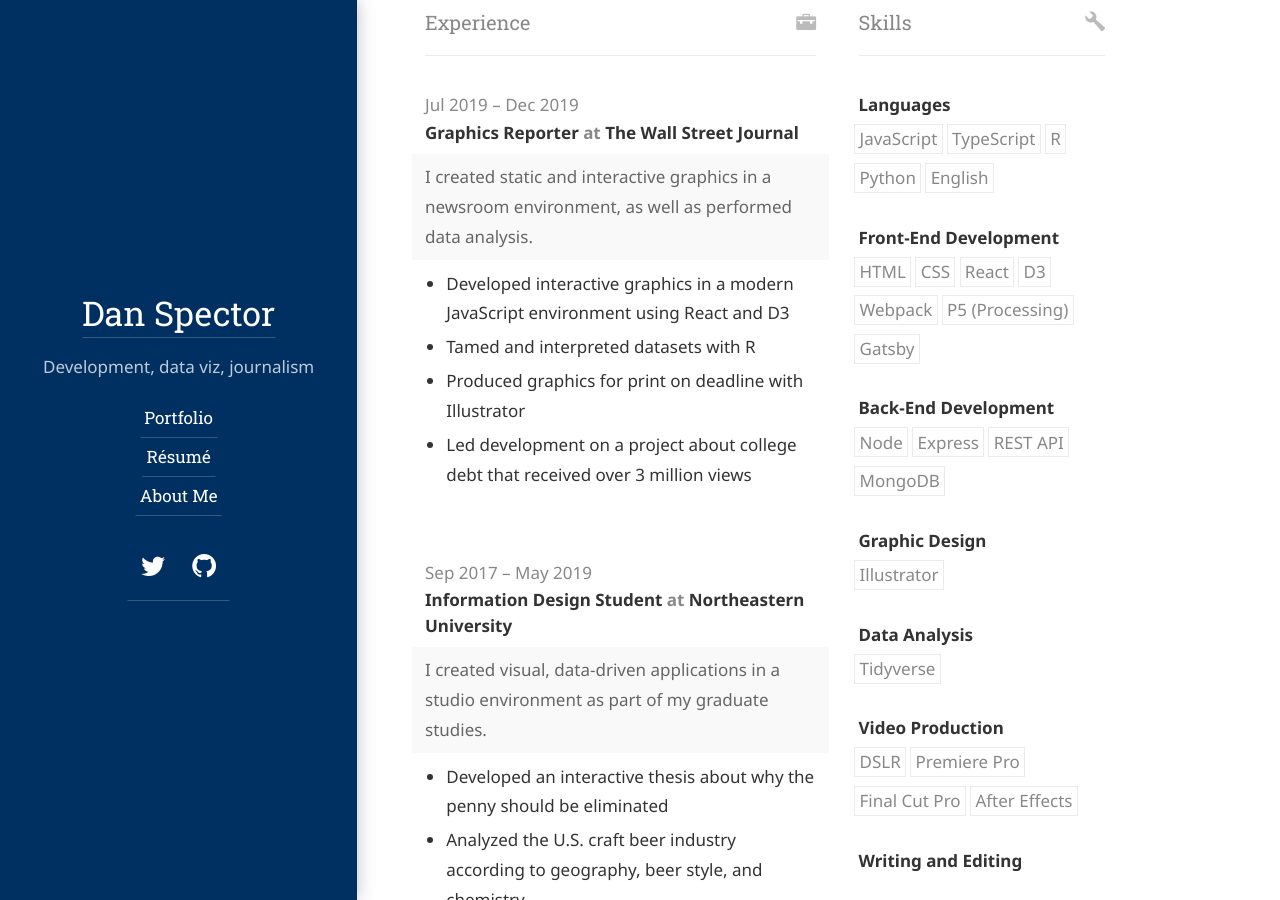
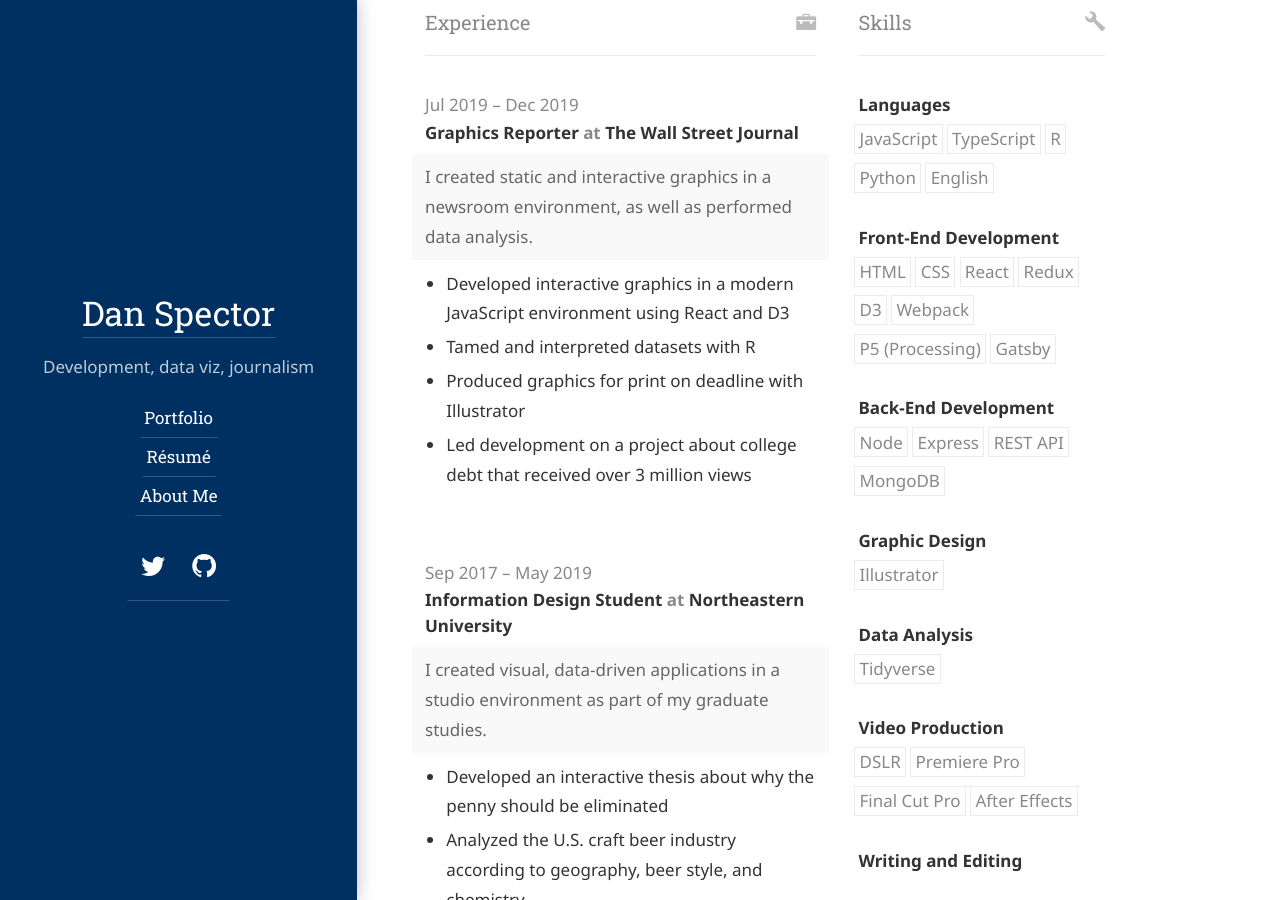
Before and after one commit to inspectordanno/inspectordanno.github.io, a Jekyll site: the page built from resume.md, in a window 1280 px wide and 900 px high, scrolled down 643 px. Built offline with Jekyll 4.4.1, drawn with Linux system fonts in a browser that asks for light colours; some web fonts are replaced.

Commit message:
Update resume.json

```diff
--- a/_data/resume.json
+++ b/_data/resume.json
@@ -126,6 +126,7 @@
         "HTML",
         "CSS",
         "React",
+        "Redux",
         "D3",
         "Webpack",
         "P5 (Processing)",
```
